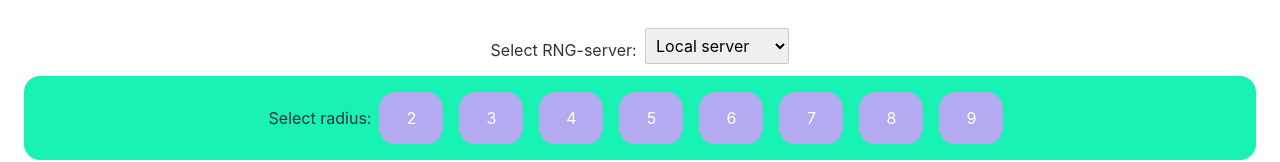
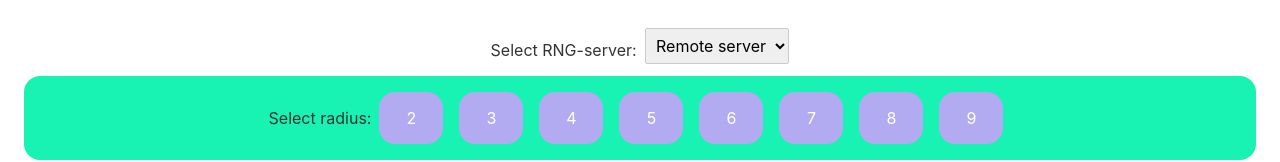
Before and after one commit to torcoste/hex2048-svelte, a Svelte app: page / in a window 1280 px wide. Shown: the top 162 px of the page. Built offline with nearby package versions, Linux system fonts and the light colour scheme.

Commit message:
defealt serverUrl selection depending on url (#test2 = localhost)

```diff
--- a/src/App.svelte
+++ b/src/App.svelte
@@ -20,7 +20,7 @@
   let cells = DEFAULT_VALUES.cells
   let isLoading = DEFAULT_VALUES.isLoading
   let gameStatus = DEFAULT_VALUES.gameStatus
-  let serverUrl = DEFAULT_VALUES.serverUrl
+  let serverUrl
 
   const handleKeydown = ({ key }) => {
     if (isMoveKey(key)) {
@@ -47,7 +47,7 @@
     if (gameStatus !== gameStatusValue) gameStatus = gameStatusValue
   })
   serverUrlState.subscribe((serverUrlValue) => {
-    if (serverUrl.id !== serverUrlValue.id) {
+    if (serverUrlValue && (serverUrl && serverUrl.id) !== serverUrlValue.id) {
       serverUrl = serverUrlValue
       if (radius) resetGame(radius, serverUrlValue)
     }
--- a/src/components/ServerUrlSelector.svelte
+++ b/src/components/ServerUrlSelector.svelte
@@ -1,15 +1,14 @@
 <script>
-  import { DEFAULT_VALUES, SERVER_URLS } from "../constants"
+  import { SERVER_URLS } from "../constants"
   import { serverUrlState } from "../store"
   export let serverUrl
 
-  let selected = DEFAULT_VALUES.serverUrl.value
+  let selected
 
   $: if (selected && serverUrl.value !== selected)
     serverUrlState.update(() =>
       SERVER_URLS.find((item) => item.value === selected)
     )
-
 </script>
 
 <section>
@@ -17,7 +16,7 @@
   <select bind:value={selected} id="url-server">
     {#each SERVER_URLS as serverItem}
       <option
-        selected={serverItem.value === serverUrl.value}
+        selected={serverItem.value === (serverUrl && serverUrl.value)}
         id={serverItem.id}
         value={serverItem.value}>{serverItem.title}</option
       >
--- a/src/service.js
+++ b/src/service.js
@@ -2,6 +2,7 @@ import { GAME_STATUSES } from "./constants"
 import { gameStatusState, isLoadingState } from "./store"
 
 export const getNewCells = async (radius, cells, serverUrl) => {
+  if (!serverUrl || !radius) return []
   try {
     isLoadingState.update(() => true)
     const response = await fetch(`${serverUrl.value}/${radius}`, {
--- a/src/store.js
+++ b/src/store.js
@@ -1,9 +1,11 @@
 import { writable } from "svelte/store"
-import { DEFAULT_VALUES } from "./constants"
+import { DEFAULT_VALUES, SERVER_URLS } from "./constants"
 import { getRadiusFromUrl } from "./helpers"
 
 export const radiusState = writable(getRadiusFromUrl())
 export const cellsState = writable(DEFAULT_VALUES.cells)
 export const isLoadingState = writable(DEFAULT_VALUES.isLoading)
 export const gameStatusState = writable(DEFAULT_VALUES.gameStatus)
-export const serverUrlState = writable(DEFAULT_VALUES.serverUrl)
+export const serverUrlState = writable(
+  !getRadiusFromUrl() ? SERVER_URLS[0] : SERVER_URLS[1]
+)
```
